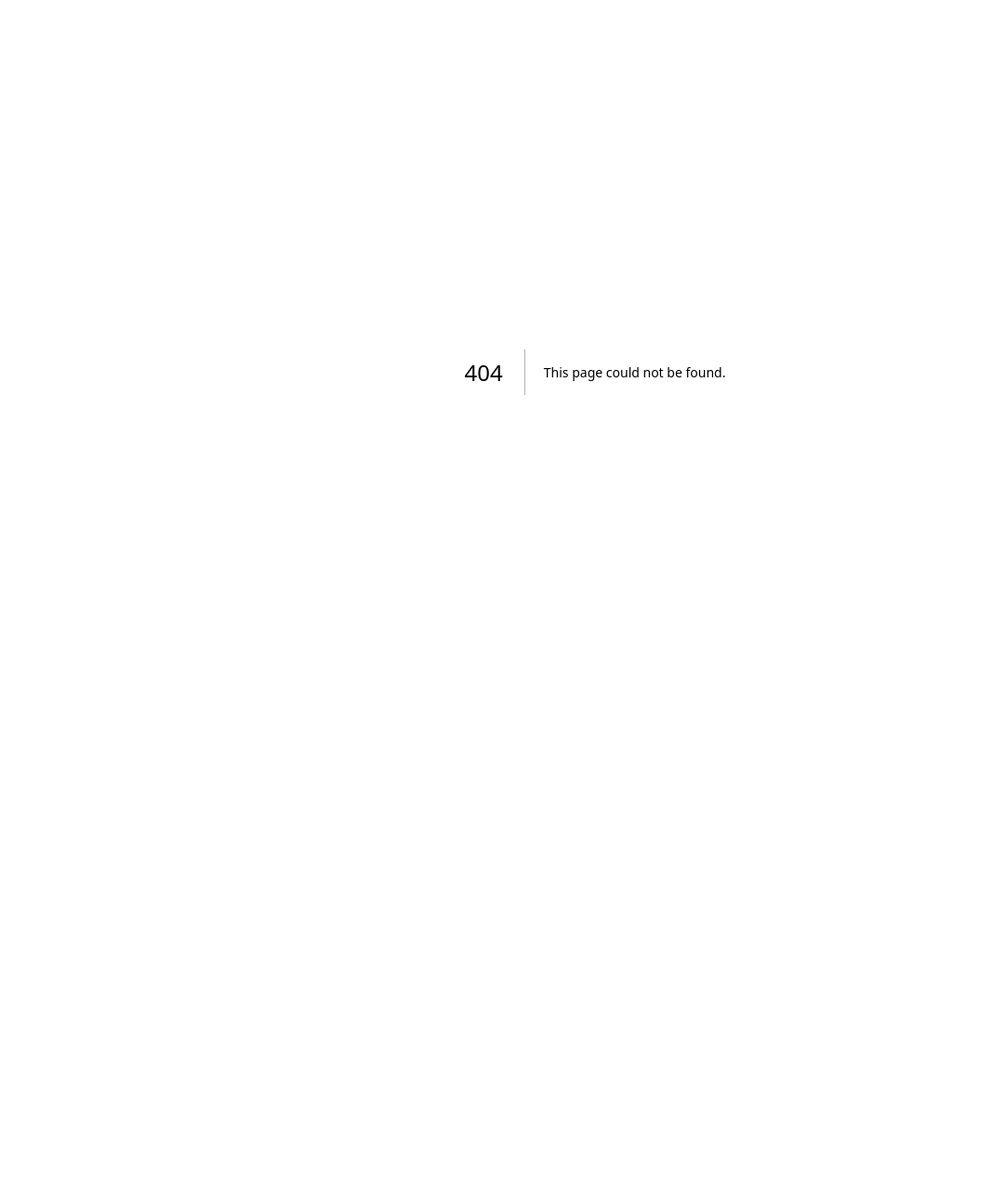
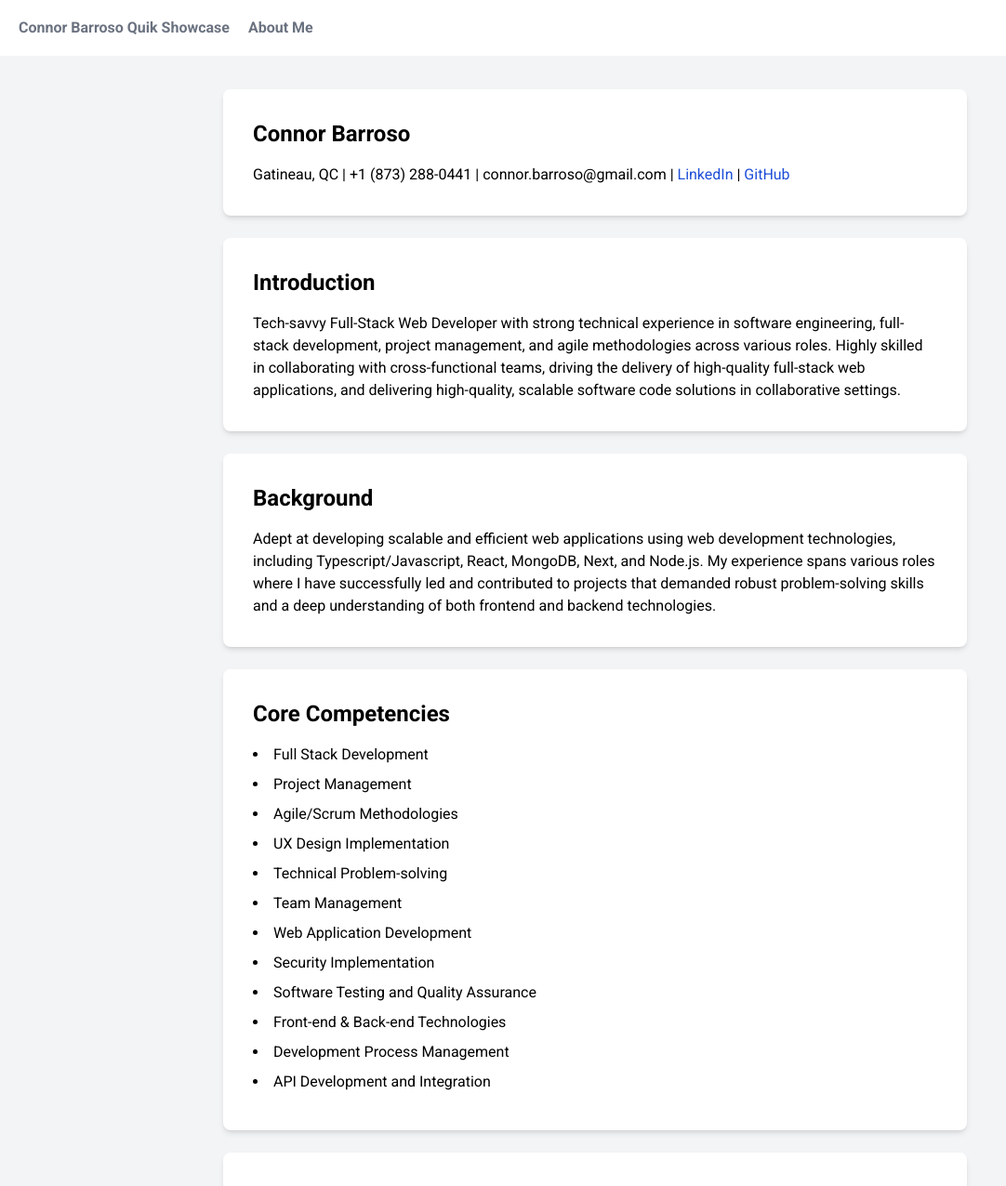
Before and after one commit to ConnorBarroso/3d-demo, a Next.js app: page /about-me in a window 1280 px wide. Before the commit this address had no page. Shown: the top 1276 px of the page at 93% size, without its empty margins (0-1082 px from the left). Before the commit the page ends 800 px from the top, so only its background shows below. Built offline with nearby package versions, Linux system fonts and the light colour scheme.

Commit message:
Added styling and about me page

```diff
--- /dev/null
+++ b/app/about-me/page.tsx
@@ -0,0 +1,109 @@
+import React from "react";
+
+interface Props {}
+
+const AboutMe: React.FC<Props> = () => {
+  const containerStyles = " flex-col  w-[80vw] max-w-[800px] gap";
+  const headingStyles = "text-2xl font-bold text-black mb-4";
+  const sectionStyles = "mb-6 bg-white p-8 rounded-lg shadow-md";
+  const listStyles = "list-disc list-inside";
+  const listItemStyles = "text-black mb-2";
+
+  return (
+    <main className="flex min-h-screen flex-col items-center justify-between p-24 bg-gray-100">
+      <div className={`${containerStyles}`}>
+        <section className={sectionStyles}>
+          <h1 className={headingStyles}>Connor Barroso</h1>
+          <p className="text-black">
+            Gatineau, QC | +1 (873) 288-0441 | connor.barroso@gmail.com |{" "}
+            <a
+              className="text-blue-700"
+              href="https://www.linkedin.com/in/connor-barroso-926513217/"
+            >
+              LinkedIn
+            </a>{" "}
+            |{" "}
+            <a
+              className="text-blue-700"
+              href="https://github.com/ConnorBarroso"
+            >
+              GitHub
+            </a>
+          </p>
+        </section>
+
+        <section className={sectionStyles}>
+          <h2 className={headingStyles}>Introduction</h2>
+          <p className="text-black">
+            Tech-savvy Full-Stack Web Developer with strong technical experience
+            in software engineering, full-stack development, project management,
+            and agile methodologies across various roles. Highly skilled in
+            collaborating with cross-functional teams, driving the delivery of
+            high-quality full-stack web applications, and delivering
+            high-quality, scalable software code solutions in collaborative
+            settings.
+          </p>
+        </section>
+
+        <section className={sectionStyles}>
+          <h2 className={headingStyles}>Background</h2>
+          <p className="text-black">
+            Adept at developing scalable and efficient web applications using
+            web development technologies, including Typescript/Javascript,
+            React, MongoDB, Next, and Node.js. My experience spans various roles
+            where I have successfully led and contributed to projects that
+            demanded robust problem-solving skills and a deep understanding of
+            both frontend and backend technologies.
+          </p>
+        </section>
+
+        <section className={sectionStyles}>
+          <h2 className={headingStyles}>Core Competencies</h2>
+          <ul className={listStyles}>
+            <li className={listItemStyles}>Full Stack Development</li>
+            <li className={listItemStyles}>Project Management</li>
+            <li className={listItemStyles}>Agile/Scrum Methodologies</li>
+            <li className={listItemStyles}>UX Design Implementation</li>
+            <li className={listItemStyles}>Technical Problem-solving</li>
+            <li className={listItemStyles}>Team Management</li>
+            <li className={listItemStyles}>Web Application Development</li>
+            <li className={listItemStyles}>Security Implementation</li>
+            <li className={listItemStyles}>
+              Software Testing and Quality Assurance
+            </li>
+            <li className={listItemStyles}>
+              Front-end & Back-end Technologies
+            </li>
+            <li className={listItemStyles}>Development Process Management</li>
+            <li className={listItemStyles}>API Development and Integration</li>
+          </ul>
+        </section>
+
+        <section className={sectionStyles}>
+          <h2 className={headingStyles}>Technical Skills</h2>
+          <p className="text-black">
+            Frontend Development: JavaScript, ES6, TypeScript, Next.js,
+            React.js, Redux, HTML5, Flexbox, CSS3, Tailwind, Styled Components
+            <br />
+            Backend Development: Node.js, Express, MongoDB, postgreSQL, HTTP,
+            JSON, AWS
+            <br />
+            Testing & Version Control: Mocha, Chai, Jest, Git
+            <br />
+            Deployment, Continuous Integration and Hosting: Vercel
+            <br />
+            Office Tools: Microsoft Office Suite, Google Workspace, Slack, Zoom,
+            Jira
+            <br />
+            Social skills: Team collaboration, Attentiveness, Leadership and
+            Management, Conflict resolution
+            <br />
+            Language: English (Native)
+          </p>
+        </section>
+      </div>
+    </main>
+  );
+};
+
+export default AboutMe;
--- /dev/null
+++ b/app/api/getData/route.ts
@@ -0,0 +1,47 @@
+import { NextResponse } from "next/server";
+import { format } from "date-fns";
+
+export const GET = async () => {
+  const params = {
+    coinId: "bitcoin",
+    currency: "usd",
+    from: "1704150201",
+    to: "1720476201",
+    precision: "2",
+  };
+  const options = {
+    method: "GET",
+    headers: {
+      "x-cg-demo-api-key": `${process.env.API_KEY}`,
+      accept: "application/json",
+    },
+  };
+  const url = `https://api.coingecko.com/api/v3/coins/bitcoin/market_chart/range?vs_currency=${params.currency}&from=${params.from}&to=${params.to}&precision=${params.precision}`;
+  try {
+    const res = await fetch(url, options);
+    const data = await res.json();
+    let timestamps: number[] = [];
+    let prices: number[] = [];
+    data.prices.forEach((x: number[]) => {
+      timestamps.push(x[0]);
+      prices.push(x[1]);
+    });
+    // takes every fifth date and formats it.
+    const formatTimestamps = timestamps
+      .filter((_, i) => (i + 1) % 7 === 0)
+      .map((timestamp) => format(new Date(timestamp), "dd/MM"));
+
+    const formatPrices = prices.filter((_, i) => (i + 1) % 7 === 0);
+
+    return NextResponse.json({
+      timestamps: formatTimestamps,
+      prices: formatPrices,
+    });
+  } catch (err) {
+    console.error(err);
+    return NextResponse.json(
+      { error: "Failed to fetch data" },
+      { status: 500 }
+    );
+  }
+};
--- a/app/components/Graphs/Graphs.tsx
+++ b/app/components/Graphs/Graphs.tsx
@@ -44,14 +44,16 @@ const Graphs: FC<Props> = ({ graphData, isLine }) => {
       },
     ],
   };
+  const height = 400;
+  const width = 550;
   return (
-    <>
+    <div className="w-[550px] h-[400px]">
       {isLine ? (
-        <Line options={options} data={data} />
+        <Line options={options} data={data} height={height} width={width} />
       ) : (
-        <Bar options={options} data={data} />
+        <Bar options={options} data={data} height={height} width={width} />
       )}
-    </>
+    </div>
   );
 };
 export default Graphs;
--- a/app/globals.css
+++ b/app/globals.css
@@ -11,12 +11,12 @@
 @media (prefers-color-scheme: dark) {
   :root {
     --foreground-rgb: 255, 255, 255;
-    --background-start-rgb: 0, 0, 0;
-    --background-end-rgb: 0, 0, 0;
+    --background:"offwhite"
   }
 }
 
 body {
+  font-family:'Roboto', sans-serif;
   color: rgb(var(--foreground-rgb));
   background: linear-gradient(
       to bottom,
--- a/app/layout.tsx
+++ b/app/layout.tsx
@@ -1,12 +1,17 @@
 import type { Metadata } from "next";
-import { Inter } from "next/font/google";
+import Link from "next/link";
 import "./globals.css";
+import { Roboto } from "@next/font/google";
 
-const inter = Inter({ subsets: ["latin"] });
+const roboto = Roboto({
+  weight: ["400", "700"],
+  subsets: ["latin"],
+  style: "normal",
+});
 
 export const metadata: Metadata = {
-  title: "Create Next App",
-  description: "Generated by create next app",
+  title: "Interview Showcase",
+  description: "My skill showcase for Qlik",
 };
 
 export default function RootLayout({
@@ -16,7 +21,21 @@ export default function RootLayout({
 }>) {
   return (
     <html lang="en">
-      <body className={inter.className}>{children}</body>
+      <body className={roboto.className}>
+        {" "}
+        <div className=" flex items-center bg-white w-[100vw] h-[60px] absolute top-0">
+          <h1 className="text-gray-500 pl-[20px] font-bold">
+            Connor Barroso Quik Showcase
+          </h1>
+          <Link
+            href={"/about-me"}
+            className="text-gray-500 pl-[20px] font-bold"
+          >
+            About Me
+          </Link>
+        </div>
+        {children}
+      </body>
     </html>
   );
 }
--- a/app/page.tsx
+++ b/app/page.tsx
@@ -3,6 +3,7 @@
 import React, { useState, useEffect } from "react";
 import Graphs from "./components/Graphs/Graphs";
 import { handleGet } from "./utils";
+import Link from "next/link";
 export interface GraphData {
   timestamps: string[];
   prices: number[];
@@ -15,36 +16,41 @@ export default function Home() {
   let graffiti = "Change to Bar";
   if (!isLine) graffiti = "Change to Line";
 
-  const handleRequest = async () => {
-    if (!loading) setLoading(true);
-    const newData = await handleGet();
-    setGraphData(newData);
-    setLoading(false);
-  };
-
   const handleToggle = () => {
     setIsLine(!isLine);
   };
   //auto retrieves coinGecko data
   useEffect(() => {
+    const handleRequest = async () => {
+      setLoading(true);
+      const res = await fetch("/api/getData");
+      const data = await res.json();
+
+      setGraphData(data);
+      setLoading(false);
+    };
     if (!graphData) {
       handleRequest();
     }
-  }, [graphData]);
+  }, [graphData, loading]);
 
   return (
     <main className="flex min-h-screen flex-col items-center justify-between p-24">
+      <div className="bg-white p-[20px] rounded-[5%] ">
+        {loading ? (
+          <div className="w-[550px] h-[400px]">
+            <h1 className="text-gray-500">Loading...</h1>
+          </div>
+        ) : (
+          graphData && <Graphs graphData={graphData} isLine={isLine} />
+        )}
         <h1
           onClick={handleToggle}
           className="flex justify-center text-[30px] bg-gray-500 border border-white rounded-[50px] p-4 cursor-pointer"
         >
           {graffiti}
         </h1>
-      {loading ? (
-        <h1>Loading...</h1>
-      ) : (
-        graphData && <Graphs graphData={graphData} isLine={isLine} />
-      )}
+      </div>
     </main>
   );
 }
--- a/package.json
+++ b/package.json
@@ -9,6 +9,7 @@
     "lint": "next lint"
   },
   "dependencies": {
+    "@next/font": "^14.2.4",
     "chart.js": "^4.4.3",
     "date-fns": "^3.6.0",
     "next": "14.2.4",
```
Also changed, not shown: 1 other file (tests, documents, lock files or other folders). Lines whose indentation alone changed are shown as unchanged.
